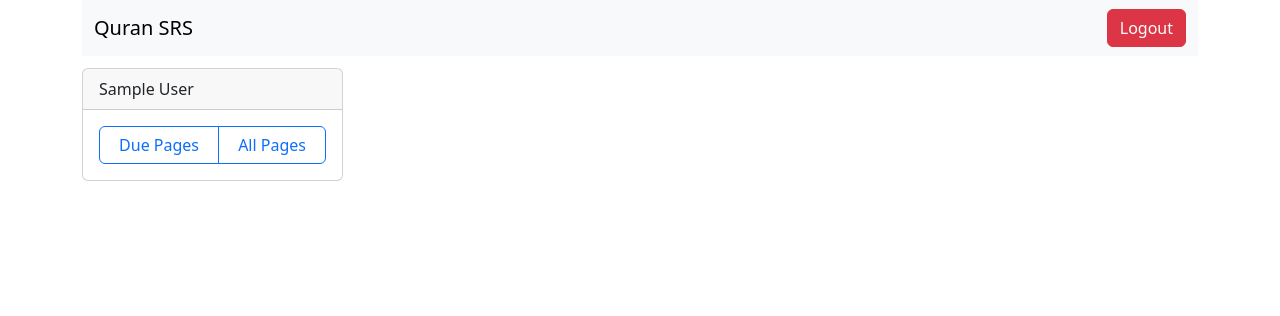
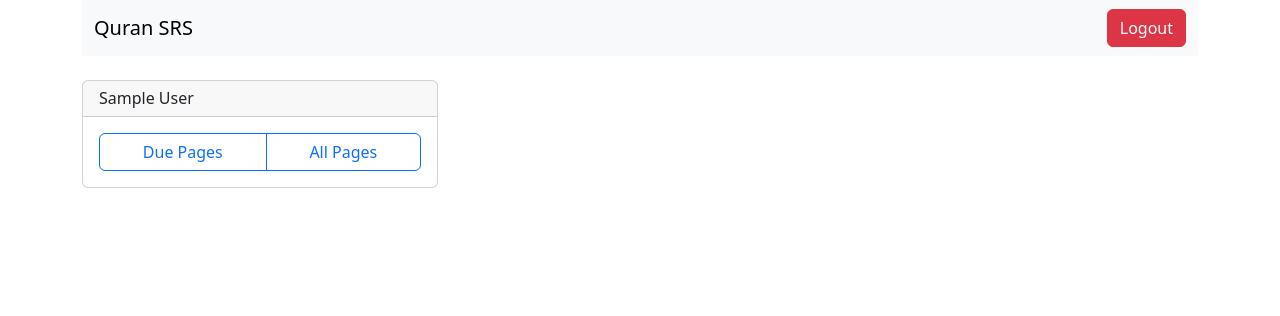
Before and after one commit to siraj-samsudeen/quran-srs, a Django app: page / in a window 1280 px wide. Shown: the top 316 px of the page. Run offline with Django 3.2, Linux system fonts and the light colour scheme; a user stored in the database is signed in; tables that the repository leaves empty hold one stand-in row (values such as "Sample post"); some libraries are stand-ins or nearby versions.

Commit message:
cosmetic css

```diff
--- a/core_app/templates/home.html
+++ b/core_app/templates/home.html
@@ -4,11 +4,12 @@
 <!-- protect -->
 {% block content %}
 <!-- protect -->
+
 <div class="row">
   {% for student in students %}
-  <div class="col-lg-3 col-sm-6">
-    <div class="card my-1">
-      <div class="card-header">{{student.name}}</div>
+  <div class="col-lg-4 col-sm-6">
+    <div class="card my-3">
+      <div class="card-header h6">{{student.name}}</div>
       <div class="card-body">
         <div class="btn-group w-100">
           <a
```
